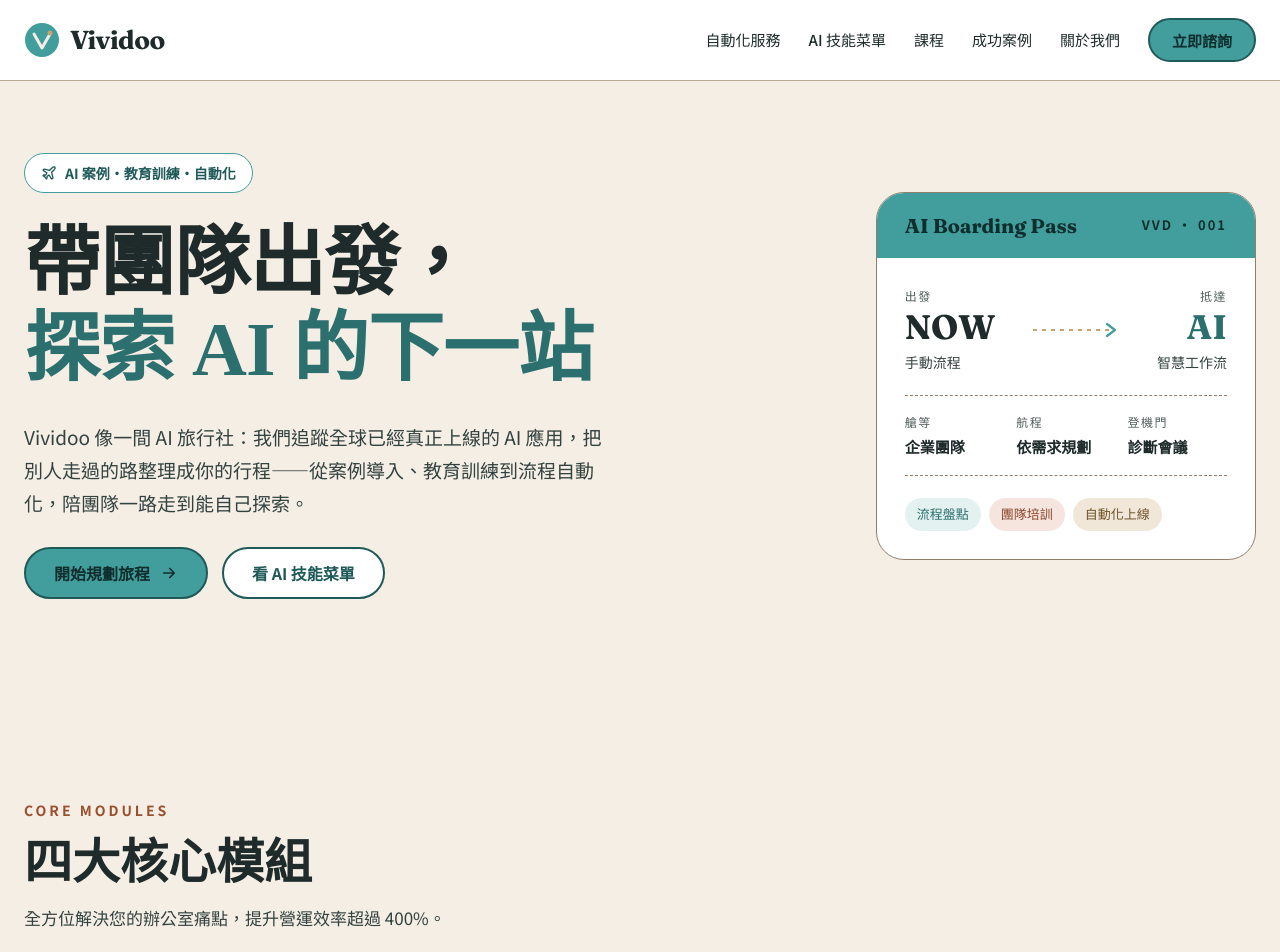
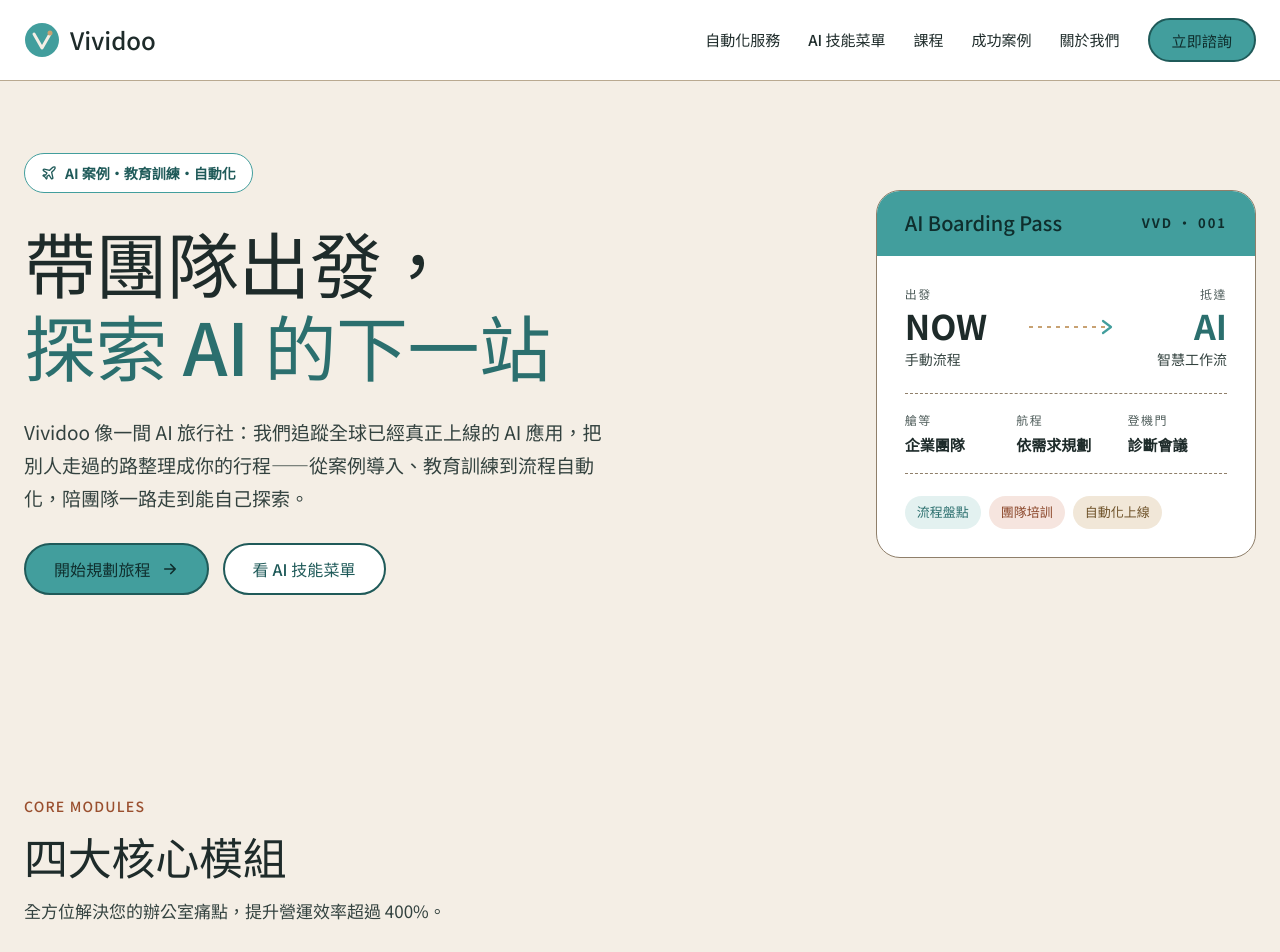
Before and after one commit to Vividoo33/vividoo33.github.io, a plain HTML site: page index.html in a window 1280 px wide. Shown: the top 952 px of the page. Drawn offline with Linux system fonts and the light colour scheme; a web font is replaced by a local one.

Commit message:
改為 Google 風格：Google Sans＋Noto Sans TC、Material 字重與圓角
Co-Authored-By: Claude Opus 5.5 <noreply@anthropic.com>

```diff
--- a/index.html
+++ b/index.html
@@ -7,7 +7,7 @@
   <meta name="description" content="Vividoo 專注於為中小企業提供辦公室自動化解決方案，透過「非侵入式」自動化技術，打造全年無休的超級數位員工。三週快速交付，保證營運成效。">
   <link rel="preconnect" href="https://fonts.googleapis.com">
   <link rel="preconnect" href="https://fonts.gstatic.com" crossorigin>
-  <link rel="stylesheet" href="https://fonts.googleapis.com/css2?family=Fraunces:opsz,wght@9..144,500;9..144,700&family=Noto+Sans+TC:wght@400;500;700&family=Noto+Serif+TC:wght@600;700&display=swap">
+  <link rel="stylesheet" href="https://fonts.googleapis.com/css2?family=Google+Sans:wght@400..700&family=Noto+Sans+TC:wght@400;500;700&display=swap">
   <link rel="stylesheet" href="styles.css">
 </head>
 <body>
--- a/styles.css
+++ b/styles.css
@@ -24,13 +24,14 @@
   --line-soft: #b9a990;
   --primary-edge: #1f5a59;  /* 主色按鈕外框，與背景 6:1 以上 */
 
-  --radius-lg: 28px;
-  --radius-md: 18px;
+  --radius-lg: 24px;
+  --radius-md: 16px;
   --radius-pill: 999px;
 
-  --font-sans: "Noto Sans TC", system-ui, -apple-system, sans-serif;
-  --font-serif: "Noto Serif TC", serif;
-  --font-display: "Fraunces", serif;
+  /* Google 風格：Google Sans（英數）＋ Noto Sans TC（中文），全站無襯線 */
+  --font-sans: "Google Sans", "Noto Sans TC", system-ui, -apple-system, sans-serif;
+  --font-serif: var(--font-sans);
+  --font-display: var(--font-sans);
 }
 
 *, *::before, *::after { box-sizing: border-box; }
@@ -66,7 +67,7 @@ a:hover { color: #1c4d4c; }
   display: inline-flex; align-items: center; justify-content: center; gap: 10px;
   min-height: 52px; padding: 0 28px;
   border-radius: var(--radius-pill); border: 1.5px solid transparent;
-  font: 700 16px/1 var(--font-sans); text-decoration: none; cursor: pointer;
+  font: 500 16px/1 var(--font-sans); letter-spacing: .1px; text-decoration: none; cursor: pointer;
   transition: background-color .2s ease, border-color .2s ease;
 }
 .btn { border-width: 2px; }
@@ -82,7 +83,7 @@ a:hover { color: #1c4d4c; }
 .site-header { background: #fff; border-bottom: 1.5px solid var(--line-soft); }
 .header-inner { display: flex; align-items: center; justify-content: space-between; gap: 16px; padding-top: 18px; padding-bottom: 18px; flex-wrap: wrap; }
 .brand { display: flex; align-items: center; gap: 10px; text-decoration: none; color: var(--ink); }
-.brand span { font: 700 26px/1 var(--font-display); letter-spacing: -0.5px; }
+.brand span { font: 500 24px/1 var(--font-display); letter-spacing: 0; }
 .site-nav { display: flex; align-items: center; gap: 28px; font-size: 15px; font-weight: 500; }
 .site-nav a:not(.btn) { color: var(--ink); text-decoration: none; padding: 10px 0; }
 .site-nav a:not(.btn):hover { color: var(--primary-text); }
@@ -108,7 +109,7 @@ a:hover { color: #1c4d4c; }
   padding: 8px 16px; border-radius: var(--radius-pill); background: #fff; border: 1.5px solid var(--primary);
   font-size: 14px; font-weight: 700; color: var(--primary-edge);
 }
-.hero h1 { font: 700 clamp(40px, 6vw, 76px)/1.12 var(--font-serif); letter-spacing: -1px; }
+.hero h1 { font: 500 clamp(40px, 6vw, 72px)/1.15 var(--font-serif); letter-spacing: -.5px; }
 .accent { color: var(--primary-text); }
 .lead { max-width: 580px; font-size: 19px; line-height: 1.75; color: var(--ink-2); }
 
@@ -119,7 +120,7 @@ a:hover { color: #1c4d4c; }
   border-radius: var(--radius-lg); background: #fff; border: 1.5px solid var(--line); overflow: hidden;
 }
 .pass-head { padding: 22px 28px; background: var(--primary); color: var(--primary-ink); display: flex; justify-content: space-between; align-items: center; }
-.pass-title { font: 700 20px/1 var(--font-display); }
+.pass-title { font: 500 20px/1 var(--font-display); }
 .pass-code { font-size: 13px; letter-spacing: 2px; font-weight: 700; }
 .pass-body { padding: 28px; display: flex; flex-direction: column; gap: 22px; }
 .pass-route { display: flex; align-items: center; justify-content: space-between; gap: 12px; }
@@ -145,10 +146,10 @@ a:hover { color: #1c4d4c; }
 /* ---------- Section heads ---------- */
 .section-head { display: flex; flex-wrap: wrap; align-items: flex-end; justify-content: space-between; gap: 24px; }
 .section-intro { display: flex; flex-direction: column; gap: 12px; max-width: 680px; }
-.kicker { font-size: 14px; font-weight: 700; letter-spacing: 3px; color: var(--clay); }
+.kicker { font-size: 14px; font-weight: 500; letter-spacing: 1.2px; color: var(--clay); }
 .kicker-teal { color: var(--primary-text); }
 .kicker-blush { color: var(--blush); }
-h2 { font: 700 clamp(32px, 4vw, 48px)/1.2 var(--font-serif); }
+h2 { font: 500 clamp(30px, 4vw, 44px)/1.25 var(--font-serif); letter-spacing: -.25px; }
 .section-intro p, .booking-copy p { font-size: 17px; line-height: 1.75; color: var(--ink-2); }
 .updated { color: var(--muted); }
 
@@ -157,7 +158,7 @@ h2 { font: 700 clamp(32px, 4vw, 48px)/1.2 var(--font-serif); }
 .pill {
   min-height: 44px; padding: 0 18px; border-radius: var(--radius-pill);
   border: 1.5px solid var(--line); background: #fff; color: var(--ink);
-  font: 700 15px/1 var(--font-sans); cursor: pointer; transition: border-color .2s ease, background-color .2s ease;
+  font: 500 15px/1 var(--font-sans); letter-spacing: .1px; cursor: pointer; transition: border-color .2s ease, background-color .2s ease;
 }
 .pill:hover { border-color: var(--primary-edge); }
 .pill[aria-pressed="true"] { background: var(--primary-edge); border-color: var(--primary-edge); color: #fff; }
@@ -472,7 +473,7 @@ h2 { font: 700 clamp(32px, 4vw, 48px)/1.2 var(--font-serif); }
 .site-footer { background: var(--primary-text); color: var(--primary-tint); }
 .footer-inner { padding-top: 56px; padding-bottom: 40px; display: flex; flex-wrap: wrap; justify-content: space-between; gap: 32px; }
 .footer-brand { display: flex; flex-direction: column; gap: 12px; max-width: 320px; font-size: 15px; line-height: 1.7; }
-.footer-logo { font: 700 26px/1 var(--font-display); color: #fff; }
+.footer-logo { font: 500 24px/1 var(--font-display); color: #fff; }
 .footer-cols { display: flex; flex-wrap: wrap; gap: 56px; font-size: 15px; }
 .footer-cols div { display: flex; flex-direction: column; gap: 10px; }
 .footer-head { font-weight: 700; color: #fff; }
```
